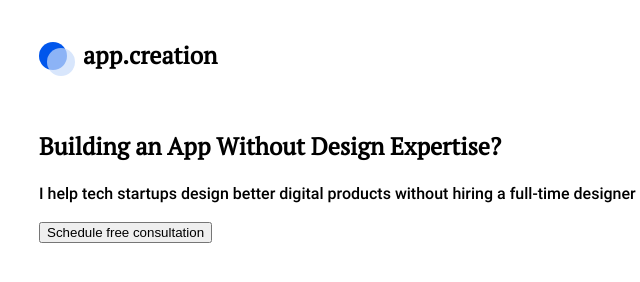
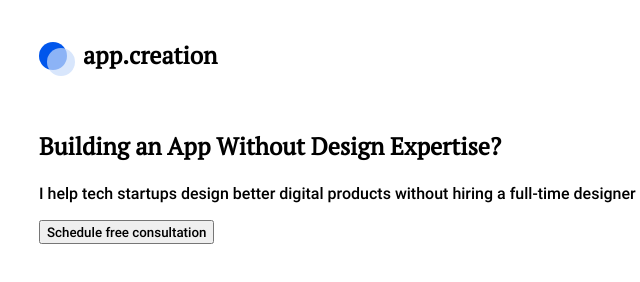
Before and after one commit to WebHeroSchool/-New-Music-project, a plain HTML site: page index.html in a window 1280 px wide. Shown: the top 282 px of the page, 89-729 px from the left. Drawn offline with Linux system fonts and the light colour scheme.

Commit message:
добавила шрифт

```diff
--- a/styles.css
+++ b/styles.css
@@ -106,6 +106,10 @@ body {
   font-family: 'pt_serif', Arial, sans-serif;
 }
 
+.main-content__button {
+  font-family: 'robotomedium', Arial, sans-serif;
+}
+
 p {
   font-family: 'robotomedium', Arial, sans-serif;
 }
```
